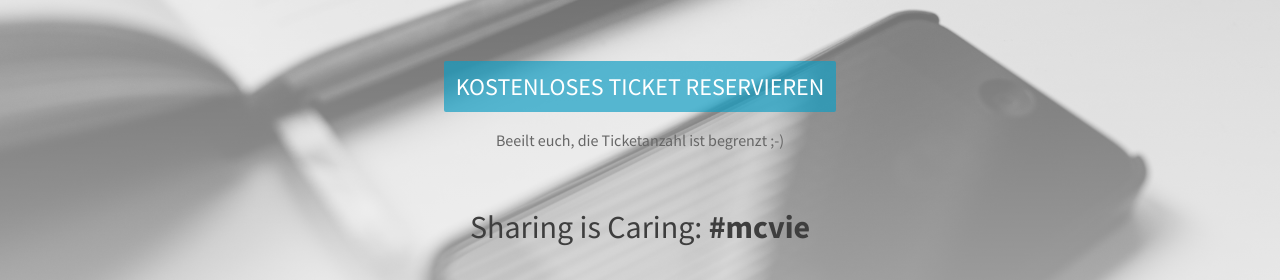
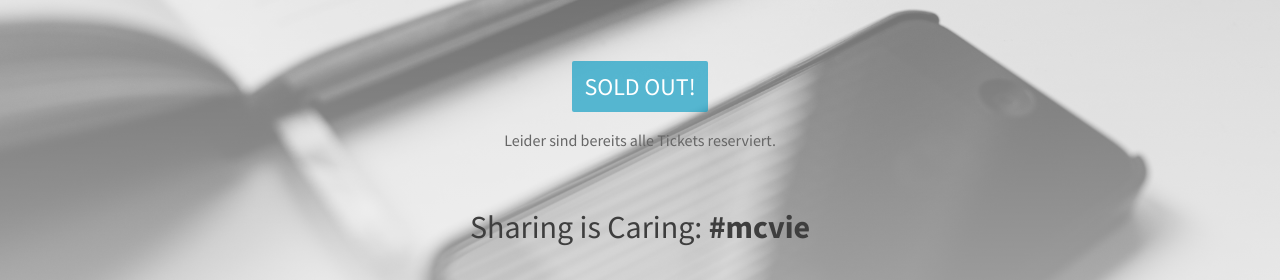
Before and after one commit to fabianpimminger/MedienCampVienna, a plain HTML site: page index.html in a window 1280 px wide. Shown: the part 620-900 px from the top of the page. Drawn offline with Linux system fonts and the light colour scheme; some packages are replaced by stand-ins of ours.

Commit message:
ausverkauft

```diff
--- a/index.html
+++ b/index.html
@@ -79,8 +79,8 @@
 				</div>
 				<div class="cta">
 					<!--<a href="https://www.eventbrite.de/e/mediencamp-vienna-2015-tickets-18953362016?ref=etckt" id="buy" class="button">Ticket-Reservierung noch nicht gestartet</a>-->
-					<a href="https://www.eventbrite.de/e/mediencamp-vienna-2016-registrierung-28757046099" id="buy" class="button">Kostenloses Ticket reservieren</a>
-					<div>Beeilt euch, die Ticketanzahl ist begrenzt ;-)</div>
+					<a href="https://www.eventbrite.de/e/mediencamp-vienna-2016-registrierung-28757046099" id="buy" class="button">SOLD OUT!</a>
+					<div>Leider sind bereits alle Tickets reserviert.</div>
 				</div>
 				<h3 class="share-headline">Sharing is Caring: <strong>#mcvie</strong></h3>
 	    <ul class="sharing">
```
